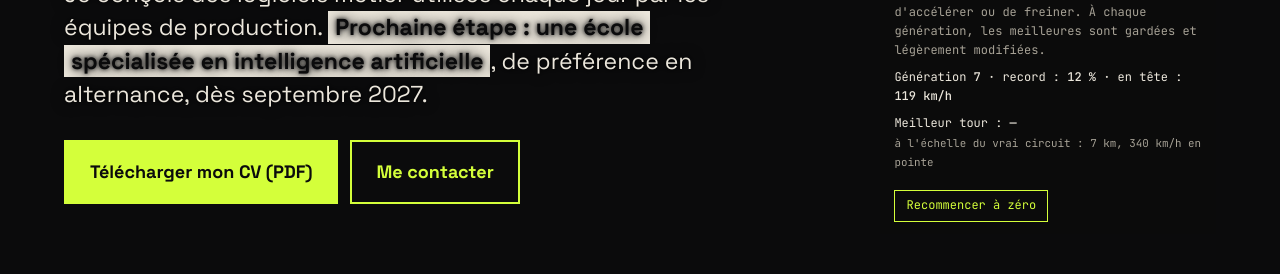
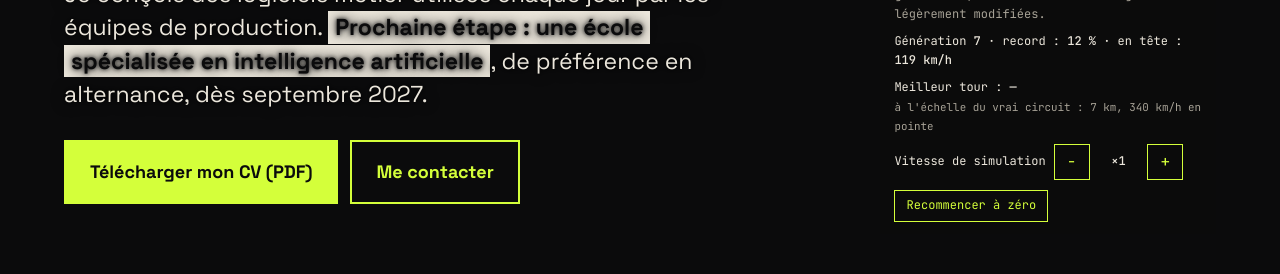
Before and after one commit to MathisLABBE/MathisLABBE.github.io, a plain HTML site: page index.html in a window 1280 px wide. Shown: the part 526-800 px from the top of the page. Drawn offline with Linux system fonts and the light colour scheme.

Commit message:
Voitures : boutons pour ralentir ou accélérer la simulation (x0,25 à x8)

```diff
--- a/css/style.css
+++ b/css/style.css
@@ -337,6 +337,10 @@ footer.site a { display: inline-block; padding: .4rem 0; }
   cursor: pointer;
 }
 .legende-reseau button:hover { background: var(--acide); color: var(--noir); }
+.legende-reseau .legende-vitesse { display: flex; align-items: center; gap: .5rem; margin: .4rem 0 0; color: var(--os); }
+.legende-reseau .legende-vitesse button { margin: 0; min-width: 2.25rem; min-height: 2.25rem; padding: 0; font-size: 1rem; line-height: 1; }
+.legende-reseau .legende-vitesse button:disabled { opacity: .35; cursor: default; background: none; color: var(--acide); }
+.legende-reseau .legende-vitesse b { min-width: 2.6rem; text-align: center; }
 
 /* Bandeau qui défile */
 .defilant { border-block: 1px solid var(--trait); overflow: hidden; white-space: nowrap; padding: 1.1rem 0; }
--- a/index.html
+++ b/index.html
@@ -59,6 +59,11 @@
         <p class="legende-stats">Génération <b id="voitures-generation">1</b> · record : <b id="voitures-record">0 %</b> · en tête : <b id="voitures-vitesse">—</b> <span id="voitures-pedale" class="pedale"></span></p>
         <p class="legende-stats">Meilleur tour : <b id="voitures-tour">—</b><br><span class="legende-note">à l'échelle du vrai circuit : 7 km, 340 km/h en pointe</span></p>
         <p class="legende-jalon" id="voitures-jalon"></p>
+        <p class="legende-vitesse">Vitesse de simulation
+          <button type="button" id="voitures-ralentir" aria-label="Ralentir la simulation">−</button>
+          <b id="voitures-multiplicateur" aria-live="polite">×1</b>
+          <button type="button" id="voitures-accelerer" aria-label="Accélérer la simulation">+</button>
+        </p>
         <button type="button" id="voitures-relancer">Recommencer à zéro</button>
       </div>
     </section>
--- a/js/voitures.js
+++ b/js/voitures.js
@@ -262,6 +262,9 @@
   var infoVitesse = document.getElementById('voitures-vitesse');
   var infoPedale = document.getElementById('voitures-pedale');
   var boutonRelancer = document.getElementById('voitures-relancer');
+  var boutonRalentir = document.getElementById('voitures-ralentir');
+  var boutonAccelerer = document.getElementById('voitures-accelerer');
+  var infoMultiplicateur = document.getElementById('voitures-multiplicateur');
 
   var largeur = 0, hauteur = 0, dpr = 1, sim = null, circuit = null, fond = null;
 
@@ -386,9 +389,11 @@
 
   // Toujours 100 pas de simulation par seconde, quel que soit l'écran : la course garde la même allure
   var enCours = false, visible = true, dernier = 0, precedent = 0, reserve = 0;
+  // Vitesse de simulation réglable par le visiteur : le chrono reste en temps de course, il ne change pas
+  var VITESSES = [0.25, 0.5, 1, 2, 4, 8], niveau = 2;
   function boucle(maintenant) {
     if (!enCours) return;
-    if (precedent) reserve += Math.min(maintenant - precedent, 100) * PAS_PAR_SECONDE / 1000;
+    if (precedent) reserve += Math.min(maintenant - precedent, 100) * PAS_PAR_SECONDE * VITESSES[niveau] / 1000;
     precedent = maintenant;
     while (reserve >= 1) {
       reserve -= 1;
@@ -449,5 +454,17 @@
 
   if (boutonRelancer) boutonRelancer.addEventListener('click', function () { arreter(); initialiser(); });
 
+  function majVitesse() {
+    var m = VITESSES[niveau];
+    if (infoMultiplicateur) infoMultiplicateur.textContent = '×' + String(m).replace('.', ',');
+    if (boutonRalentir) boutonRalentir.disabled = niveau === 0;
+    if (boutonAccelerer) boutonAccelerer.disabled = niveau === VITESSES.length - 1;
+  }
+  if (boutonRalentir) boutonRalentir.addEventListener('click', function () { niveau = Math.max(0, niveau - 1); majVitesse(); });
+  if (boutonAccelerer) boutonAccelerer.addEventListener('click', function () { niveau = Math.min(VITESSES.length - 1, niveau + 1); majVitesse(); });
+  // Sans animation, la simulation ne tourne pas : les boutons n'ont pas d'effet
+  if (mouvementReduit && boutonRalentir) boutonRalentir.parentNode.hidden = true;
+  majVitesse();
+
   initialiser();
 })();
```
